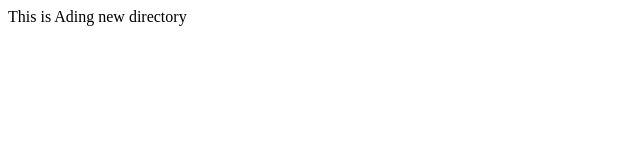
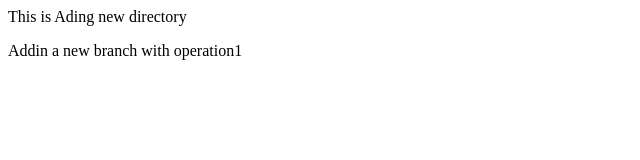
Before and after one commit to PriyaGupta2210/Tast1, a plain HTML site: page index.html in a window 1280 px wide. Shown: the whole page, without its empty margins (0-640 px from the left). Drawn offline with Linux system fonts and the light colour scheme.

Commit message:
add operation1

```diff
--- a/index.html
+++ b/index.html
@@ -1 +1,2 @@
 <p>This is Ading new directory</p>
+<p>Addin a new branch with operation1</p>
```
